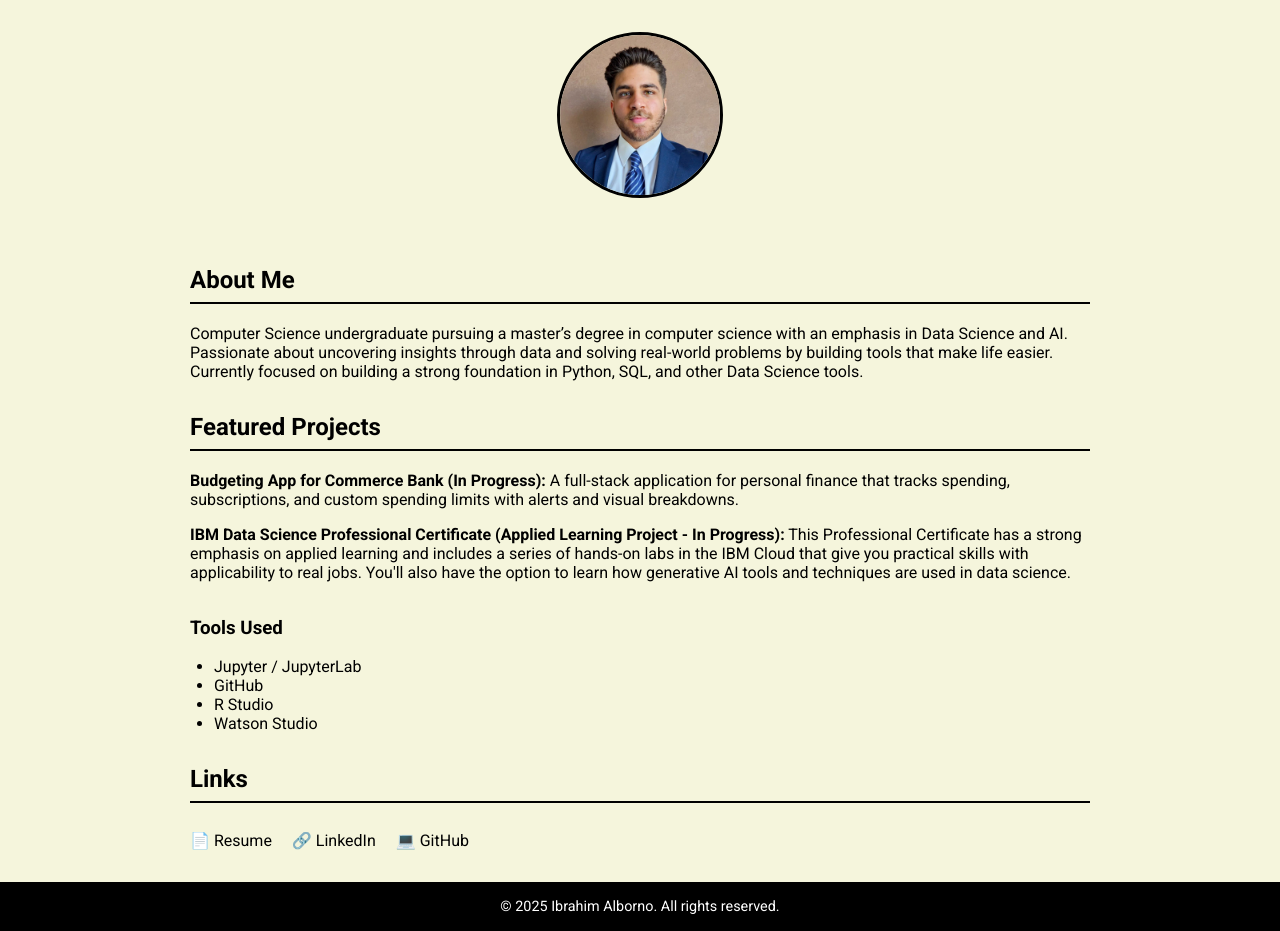
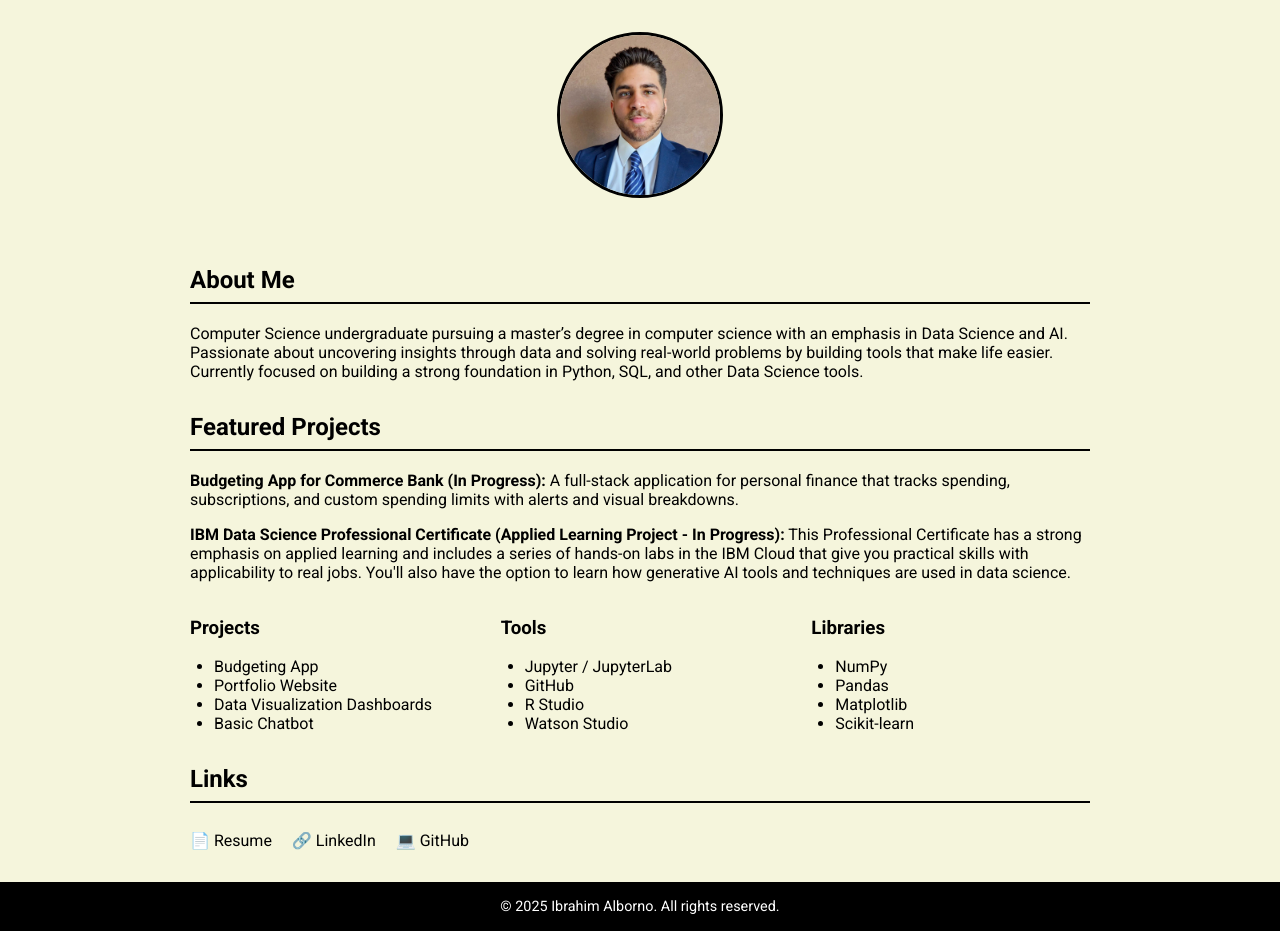
Before and after one commit to Ibrahim17A/MyPortfolio, a plain HTML site: page index.html in a window 1280 px wide. Shown: the part 113-1044 px from the top of the page. Drawn offline with Linux system fonts and the light colour scheme.

Commit message:
Update index.html

```diff
--- a/index.html
+++ b/index.html
@@ -63,12 +63,13 @@
     .skills-section {
       display: flex;
       flex-wrap: wrap;
+      justify-content: space-between;
       gap: 2rem;
       margin-top: 1rem;
     }
     .skill-column {
       flex: 1;
-      min-width: 250px;
+      min-width: 200px;
     }
     .skill-column ul {
       list-style-type: disc;
@@ -90,6 +91,7 @@
     <p>Computer Science BS/MS Student | Aspiring Data Scientist | Focused on AI & Data-Driven Solutions</p>
     <img src="Ibrahim.jpg" alt="Photo of Ibrahim Alborno" />
   </header>
+
   <div class="container">
     <section>
       <h2>About Me</h2>
@@ -100,19 +102,36 @@
 
     <section>
       <h2>Featured Projects</h2>
-
       <p><strong>Budgeting App for Commerce Bank (In Progress):</strong> A full-stack application for personal finance that tracks spending, subscriptions, and custom spending limits with alerts and visual breakdowns.</p>
 
       <p><strong>IBM Data Science Professional Certificate (Applied Learning Project - In Progress):</strong> This Professional Certificate has a strong emphasis on applied learning and includes a series of hands-on labs in the IBM Cloud that give you practical skills with applicability to real jobs. You'll also have the option to learn how generative AI tools and techniques are used in data science.</p>
 
       <div class="skills-section">
         <div class="skill-column">
-          <h3>Tools Used</h3>
+          <h3>Projects</h3>
+          <ul>
+            <li>Budgeting App</li>
+            <li>Portfolio Website</li>
+            <li>Data Visualization Dashboards</li>
+            <li>Basic Chatbot</li>
+          </ul>
+        </div>
+        <div class="skill-column">
+          <h3>Tools</h3>
           <ul>
             <li>Jupyter / JupyterLab</li>
             <li>GitHub</li>
             <li>R Studio</li>
             <li>Watson Studio</li>
+          </ul>
+        </div>
+        <div class="skill-column">
+          <h3>Libraries</h3>
+          <ul>
+            <li>NumPy</li>
+            <li>Pandas</li>
+            <li>Matplotlib</li>
+            <li>Scikit-learn</li>
           </ul>
         </div>
       </div>
@@ -127,6 +146,7 @@
       </div>
     </section>
   </div>
+
   <footer>
     &copy; 2025 Ibrahim Alborno. All rights reserved.
   </footer>
```
